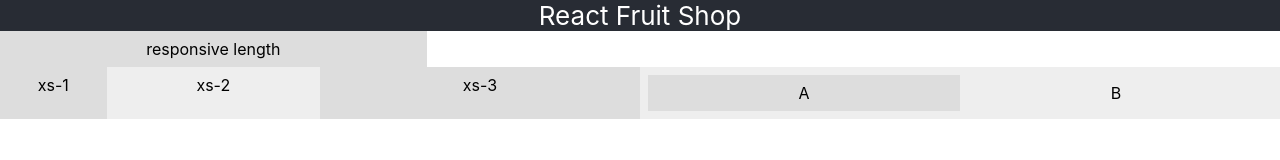
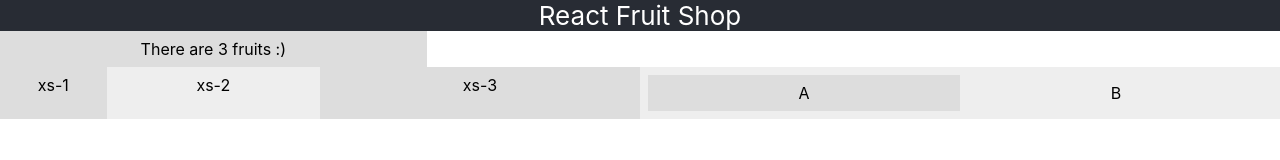
Before and after one commit to Igorovsky/ReactFruitShop, a React (Create React App) app in the folder react-fruit-shop/: page / in a window 1280 px wide. Shown: the top 160 px of the page. Built offline with nearby package versions, Linux system fonts and the light colour scheme.

Commit message:
Static state data.

```diff
--- a/react-fruit-shop/src/App.js
+++ b/react-fruit-shop/src/App.js
@@ -2,6 +2,16 @@ import React, { Component } from 'react';
 import './App.scss';
 
 class App extends Component {
+
+  // prepare for states
+  state = {
+    fruits : []
+  }
+
+  // init method
+  componentDidMount() {
+    this.setState({ fruits : ["apple1","apple2","apple3"]});
+  }
 
   // render method for this component
   render() {
@@ -13,7 +23,7 @@ class App extends Component {
 
         <div className="row-grid">
             <div className="col-item md-cover-2 lg-cover-4">
-              responsive length
+              There are { this.state.fruits.length  } fruits :)
             </div>
           </div>
 
```
